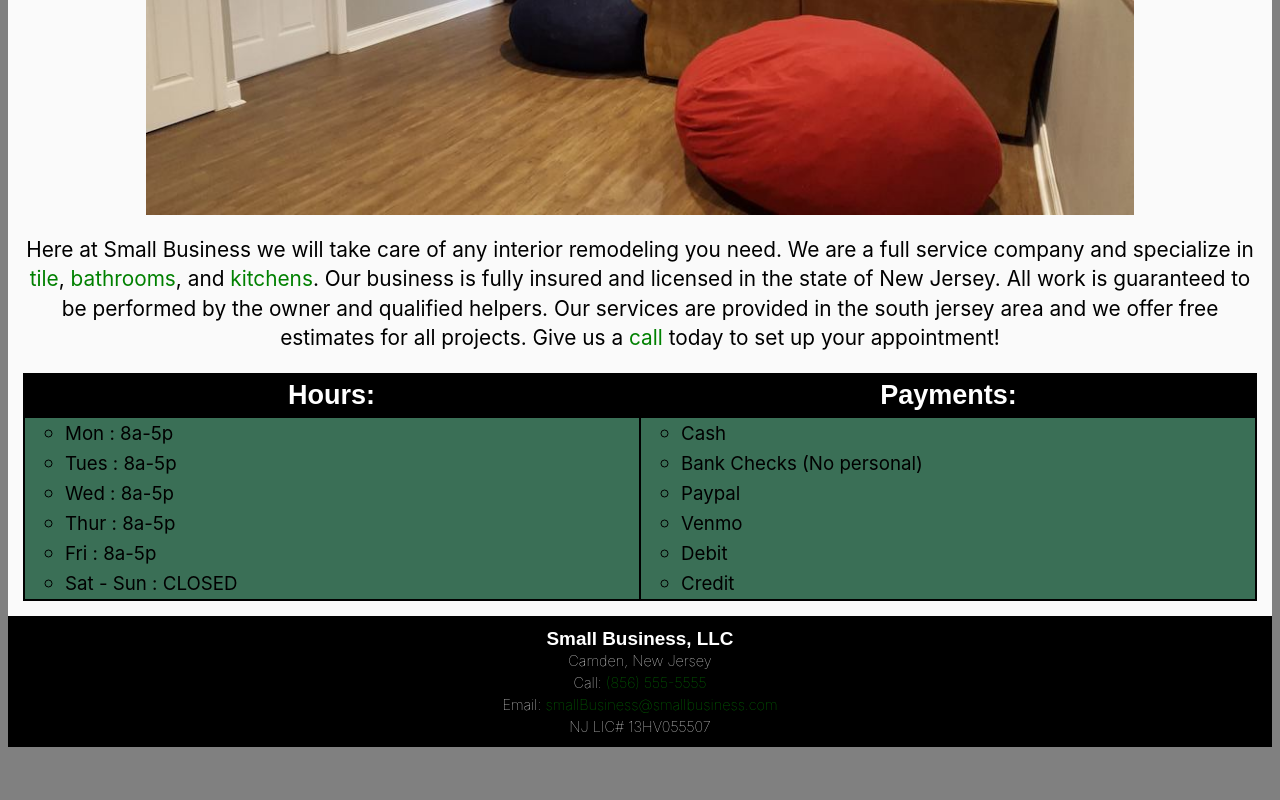
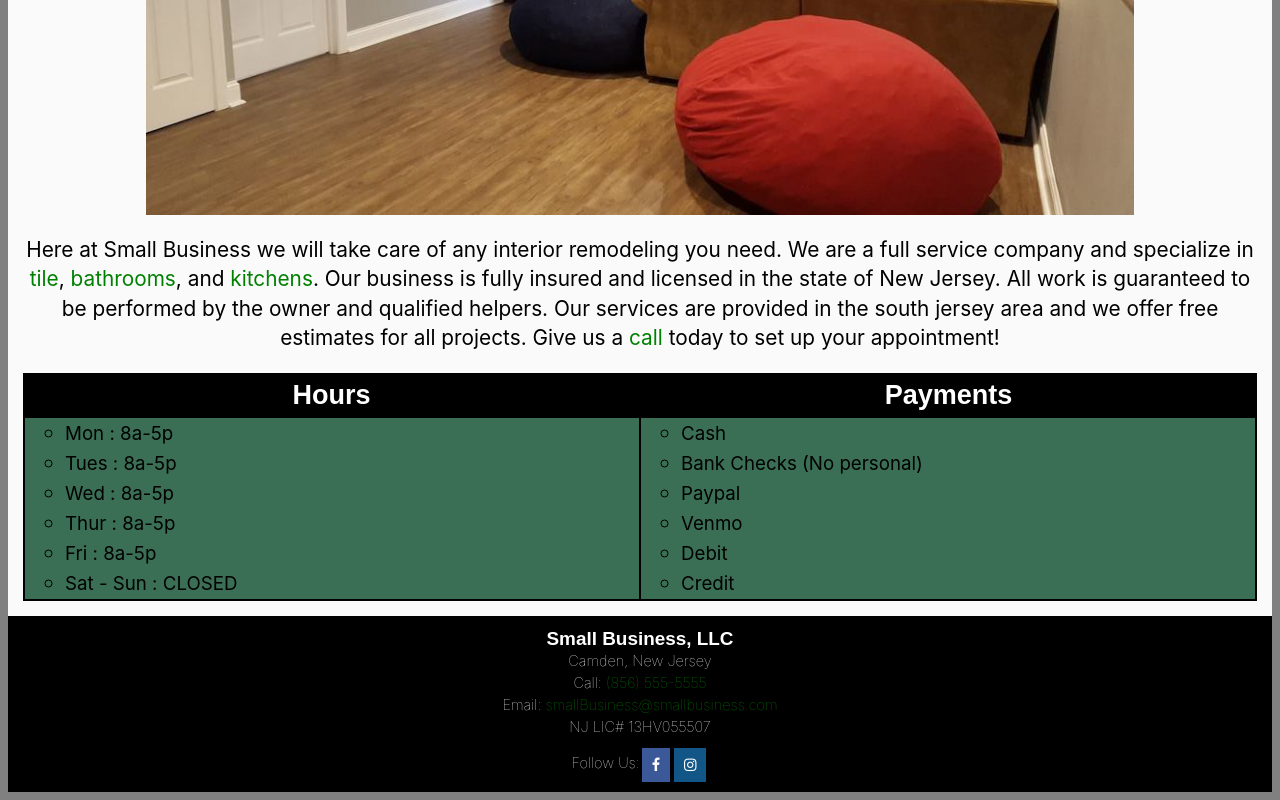
Before and after one commit to rucwebdesign19/unit-3-tinm923, a plain HTML site: page index.html in a window 1280 px wide. Shown: the part 569-1369 px from the top of the page. Before the commit the page ends 1324 px from the top, so only its background shows below. Drawn offline with nearby package versions, Linux system fonts and the light colour scheme.

Commit message:
added social media buttons to footer

```diff
--- a/index.html
+++ b/index.html
@@ -31,8 +31,8 @@
             <img class="text_pictures" src="images/home_photo.jpg" alt="Picture of a renovated basement.">
             <p>Here at Small Business we will take care of any interior remodeling you need. We are a full service company and specialize in <a href="gallery.html#tile">tile</a>, <a href="gallery.html#bathrooms">bathrooms</a>, and <a href="gallery.html#kitchens">kitchens</a>. Our business is fully insured and licensed in the state of New Jersey. All work is guaranteed to be performed by the owner and qualified helpers. Our services are provided in the south jersey area and we offer free estimates for all projects. Give us a <a href="tel:856-555-5555">call</a> today to set up your appointment!</p>
             <span class="hours_and_payment">
-                <span class="top_row"><h2>Hours:</h2></span>
-                <span class="top_row"><h2>Payments:</h2></span>
+                <span class="top_row"><h2>Hours</h2></span>
+                <span class="top_row"><h2>Payments</h2></span>
                 <span class="bottom_row left_box">
                     <ul>
                         <li><p>Mon : 8a-5p</p></li>
@@ -56,12 +56,16 @@
             </span>
         </main>
         <footer>
-            <!-- add social menu -->
             <h2>Small Business, LLC</h2>
             <p>Camden, New Jersey</p>
             <p>Call: <a href="tel:856-555-5555">(856) 555-5555</a></p>
             <p>Email: <a href="mailto:someone@example.com">smallBusiness@smallbusiness.com</a></p>
             <p>NJ LIC# 13HV055507</p>
+            <ul class="social_footer">
+                <li><p>Follow Us: </p></li>
+                <li><a href="#" class="fa fa-facebook"></a></li>
+                <li><a href="#" class="fa fa-instagram"></a></li>
+            </ul>
         </footer>
     </body>
 </html>
--- a/main.css
+++ b/main.css
@@ -142,9 +142,40 @@ span > h2 {
     border-left: 1px solid black;
 }
 
+.fa {
+    padding: 10px;
+    font-size: inherit;
+    text-align: center;
+    text-decoration: none;
+    margin: 2px;
+}
+
+.fa:hover {
+    opacity: 0.7;
+}
+
+.fa-facebook {
+    background: #3B5998;
+    color: white;
+}
+
+.fa-instagram {
+    background: #125688;
+    color: white;
+}
+
+.social_footer {
+    display: flex;
+    justify-content: center;
+    margin: 0;
+    padding: 0;
+    flex-wrap: wrap;
+    list-style-type: none;
+}
+
 footer {
     background-color: black;
-    height: 8.5em;
+    height: 11.6em;
     color: white;
     font-weight: 100;
     font-size: 0.7em;
```
